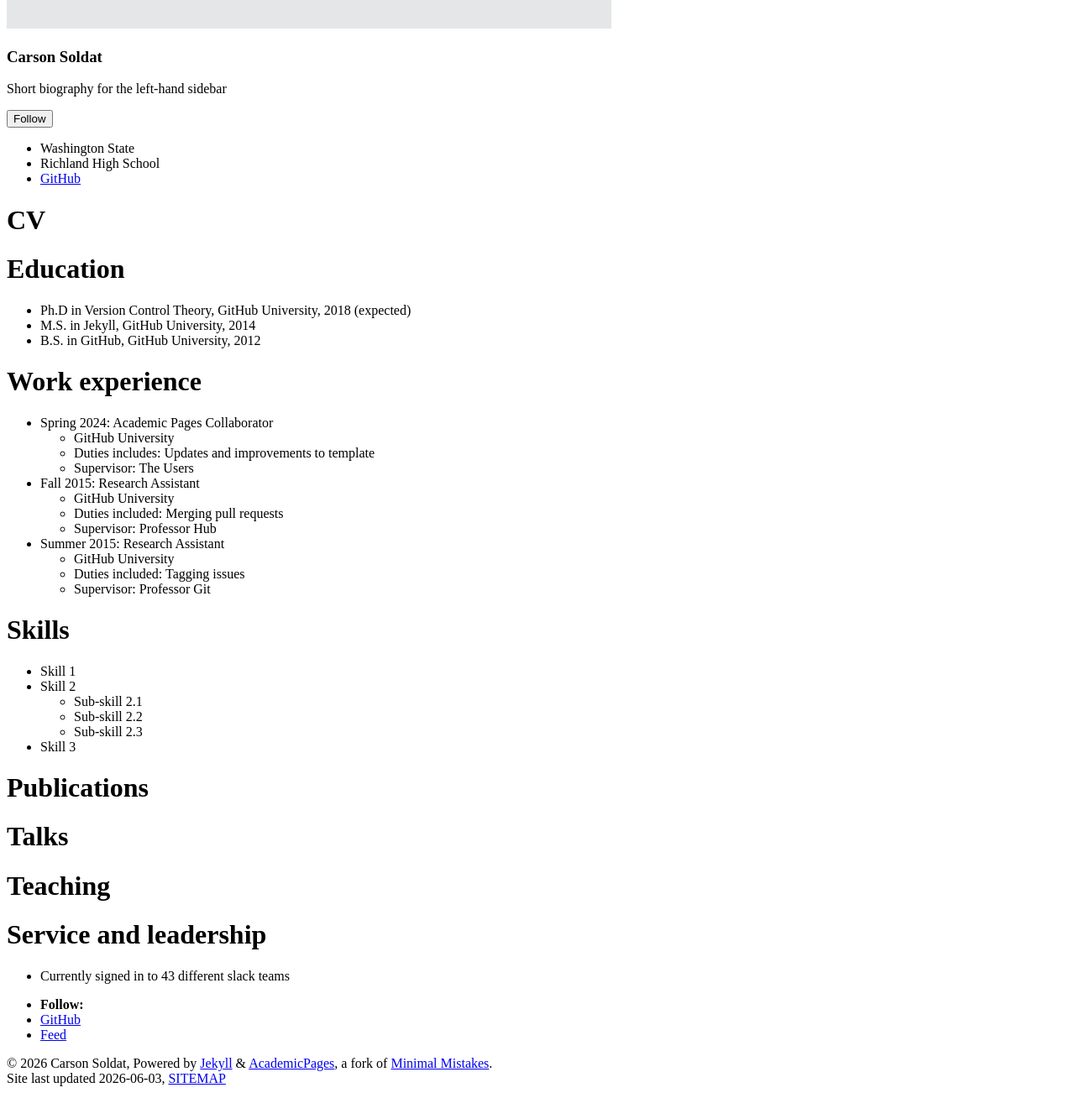
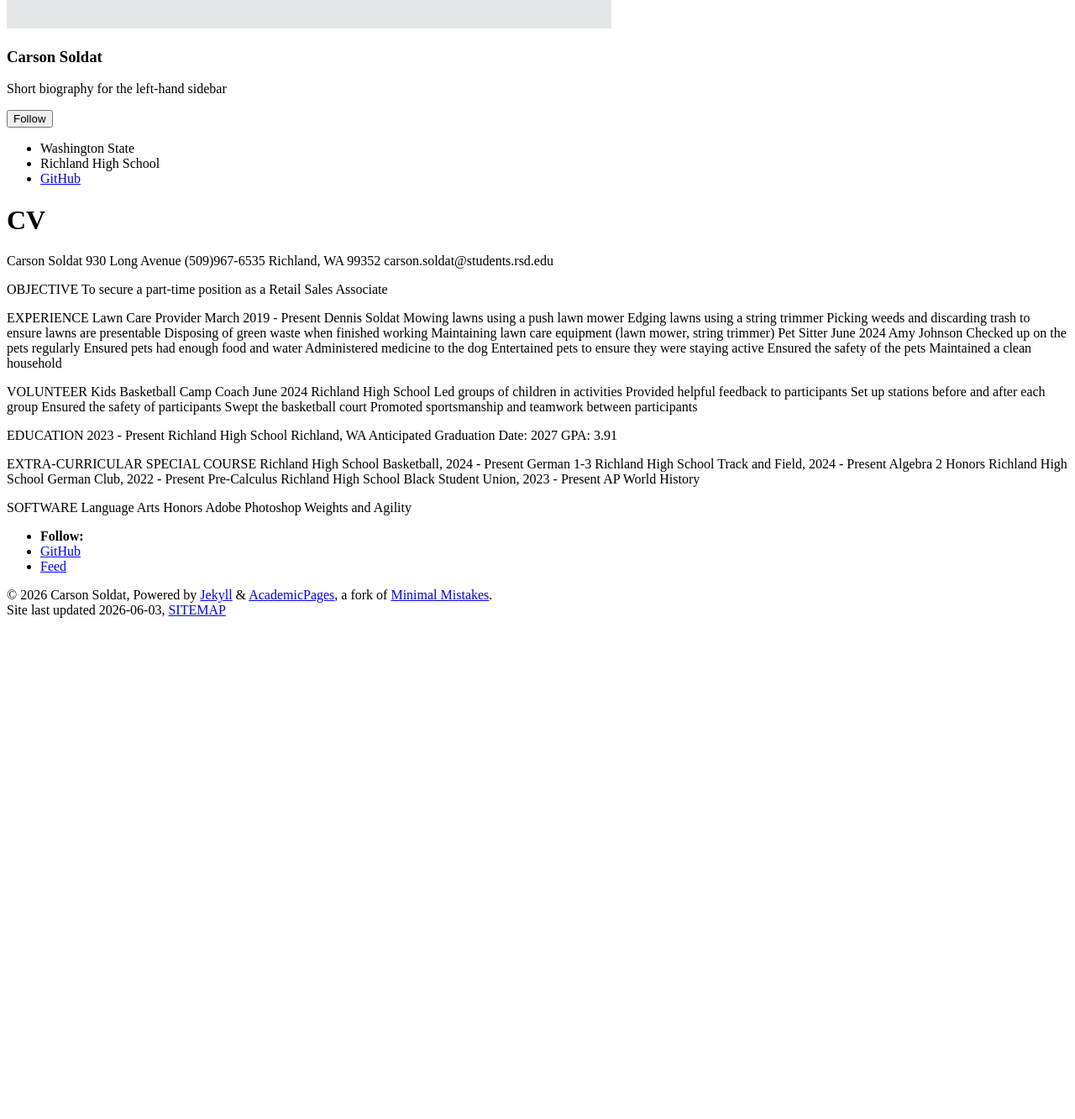
Before and after one commit to carsonsoldat/carsonsoldat.github.io, a Jekyll site: the page built from _pages/cv.md, in a window 1280 px wide and 1400 px high, scrolled down 922 px. Shown: the top 1333 px of the window at 84% size. Built offline with Jekyll 4.4.1, drawn with Linux system fonts in a browser that asks for light colours; a script bundle is joined from its source files by our own code; library files that are not in the unit come from our copies; after the commit the page ends 1764 px from its top, so only the background shows below that.

Commit message:
Update cv.md

```diff
--- a/_pages/cv.md
+++ b/_pages/cv.md
@@ -9,56 +9,50 @@ redirect_from:
 
 {% include base_path %}
 
-Education
-======
-* Ph.D in Version Control Theory, GitHub University, 2018 (expected)
-* M.S. in Jekyll, GitHub University, 2014
-* B.S. in GitHub, GitHub University, 2012
+Carson Soldat
+930 Long Avenue	(509)967-6535
+Richland, WA 99352	carson.soldat@students.rsd.edu
 
-Work experience
-======
-* Spring 2024: Academic Pages Collaborator
-  * GitHub University
-  * Duties includes: Updates and improvements to template
-  * Supervisor: The Users
+OBJECTIVE
+To secure a part-time position as a Retail Sales Associate
 
-* Fall 2015: Research Assistant
-  * GitHub University
-  * Duties included: Merging pull requests
-  * Supervisor: Professor Hub
+EXPERIENCE
+Lawn Care Provider	March 2019 - Present
+Dennis Soldat
+Mowing lawns using a push lawn mower
+Edging lawns using a string trimmer
+Picking weeds and discarding trash to ensure lawns are presentable
+Disposing of green waste when finished working
+Maintaining lawn care equipment (lawn mower, string trimmer)
+Pet Sitter	June 2024
+Amy Johnson
+Checked up on the pets regularly
+Ensured pets had enough food and water
+Administered medicine to the dog
+Entertained pets to ensure they were staying active
+Ensured the safety of the pets
+Maintained a clean household
 
-* Summer 2015: Research Assistant
-  * GitHub University
-  * Duties included: Tagging issues
-  * Supervisor: Professor Git
+VOLUNTEER
+Kids Basketball Camp Coach	June 2024
+Richland High School
+Led groups of children in activities
+Provided helpful feedback to participants
+Set up stations before and after each group
+Ensured the safety of participants
+Swept the basketball court
+Promoted sportsmanship and teamwork between participants
 
-Skills
-======
-* Skill 1
-* Skill 2
-  * Sub-skill 2.1
-  * Sub-skill 2.2
-  * Sub-skill 2.3
-* Skill 3
+EDUCATION
+2023 - Present	Richland High School	Richland, WA
+Anticipated Graduation Date: 2027
+GPA: 3.91
 
-Publications
-======
-  <ul>{% for post in site.publications reversed %}
-    {% include archive-single-cv.html %}
-  {% endfor %}</ul>
+EXTRA-CURRICULAR	SPECIAL COURSE
+Richland High School Basketball, 2024 - Present	German 1-3
+Richland High School Track and Field, 2024 - Present	Algebra 2 Honors
+Richland High School German Club, 2022 - Present	Pre-Calculus
+Richland High School Black Student Union, 2023 - Present	AP World History
 
-Talks
-======
-  <ul>{% for post in site.talks reversed %}
-    {% include archive-single-talk-cv.html  %}
-  {% endfor %}</ul>
-
-Teaching
-======
-  <ul>{% for post in site.teaching reversed %}
-    {% include archive-single-cv.html %}
-  {% endfor %}</ul>
-
-Service and leadership
-======
-* Currently signed in to 43 different slack teams
+SOFTWARE	Language Arts Honors
+Adobe Photoshop	Weights and Agility
```
